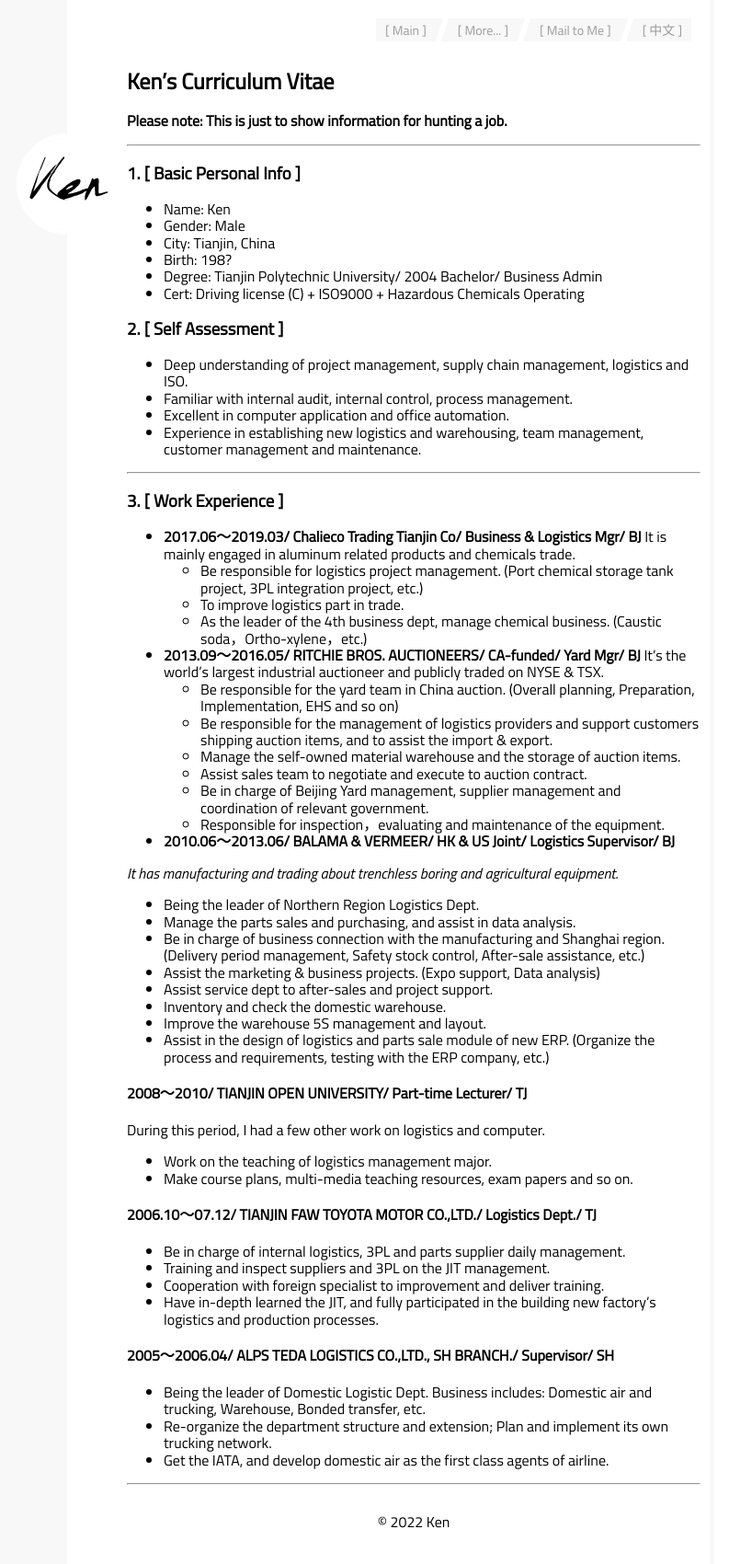
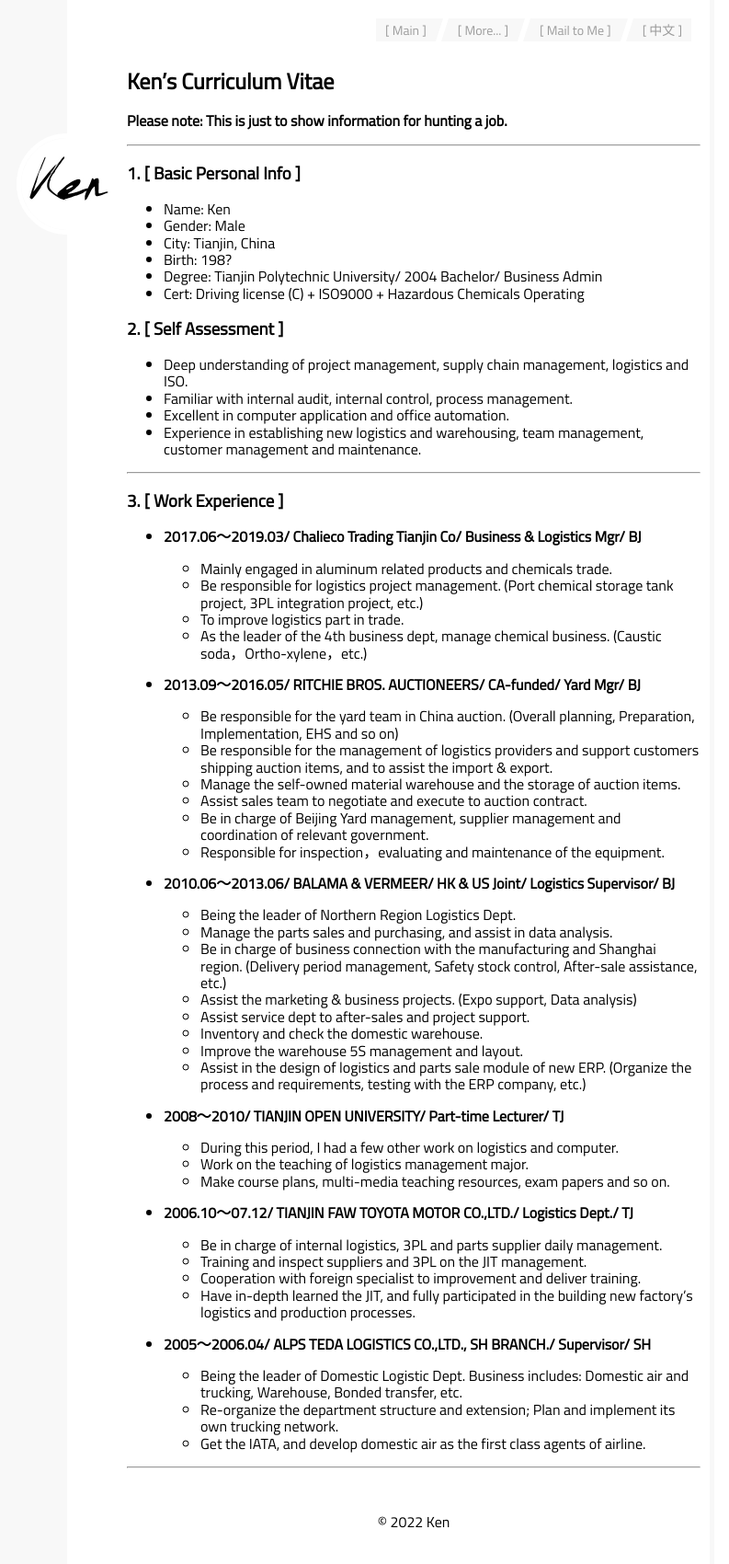
Before and after one commit to kenwebpage/kenwebpage.github.io, a Jekyll site: the page built from index.md, in a window 1280 px wide. Shown: the whole page at 92% size, without its empty margins (375-1168 px from the left). Built offline with Jekyll 4.4.1, drawn with Linux system fonts in a browser that asks for light colours.

Commit message:
m3_20220814135247

```diff
--- a/index.md
+++ b/index.md
@@ -30,13 +30,14 @@ title: Ken
 ### 3. [ Work Experience ]
 
 - **2017.06～2019.03/ Chalieco Trading Tianjin Co/ Business & Logistics Mgr/ BJ**
-It is mainly engaged in aluminum related products and chemicals trade.
+
+  - Mainly engaged in aluminum related products and chemicals trade.
   - Be responsible for logistics project management. (Port chemical storage tank project, 3PL integration project, etc.)
   - To improve logistics part in trade.
   - As the leader of the 4th business dept, manage chemical business. (Caustic soda，Ortho-xylene，etc.)
 
 - **2013.09～2016.05/ RITCHIE BROS. AUCTIONEERS/ CA-funded/ Yard Mgr/ BJ**
-It's the world's largest industrial auctioneer and publicly traded on NYSE & TSX.
+
   - Be responsible for the yard team in China auction. (Overall planning, Preparation, Implementation, EHS and so on)
   - Be responsible for the management of logistics providers and support customers shipping auction items, and to assist the import & export.
   - Manage the self-owned material warehouse and the storage of auction items.
@@ -45,8 +46,6 @@ It's the world's largest industrial auctioneer and publicly traded on NYSE & TSX
   - Responsible for inspection，evaluating and maintenance of the equipment.
 
 - **2010.06～2013.06/ BALAMA & VERMEER/ HK & US Joint/ Logistics Supervisor/ BJ**
-
-*It has manufacturing and trading about trenchless boring and agricultural equipment.*
 
   - Being the leader of Northern Region Logistics Dept.
   - Manage the parts sales and purchasing, and assist in data analysis.
@@ -57,24 +56,23 @@ It's the world's largest industrial auctioneer and publicly traded on NYSE & TSX
   - Improve the warehouse 5S management and layout.
   - Assist in the design of logistics and parts sale module of new ERP. (Organize the process and requirements, testing with the ERP company, etc.)
 
-#### **2008～2010/ TIANJIN OPEN UNIVERSITY/ Part-time Lecturer/ TJ**
+- **2008～2010/ TIANJIN OPEN UNIVERSITY/ Part-time Lecturer/ TJ**
 
-During this period, I had a few other work on logistics and computer.
+  - During this period, I had a few other work on logistics and computer.
+  - Work on the teaching of logistics management major.
+  - Make course plans, multi-media teaching resources, exam papers and so on.
 
-- Work on the teaching of logistics management major.
-- Make course plans, multi-media teaching resources, exam papers and so on.
+- **2006.10～07.12/ TIANJIN FAW TOYOTA MOTOR CO.,LTD./ Logistics Dept./ TJ**
 
-#### **2006.10～07.12/ TIANJIN FAW TOYOTA MOTOR CO.,LTD./ Logistics Dept./ TJ**
+  - Be in charge of internal logistics, 3PL and parts supplier daily management.
+  - Training and inspect suppliers and 3PL on the JIT management.
+  - Cooperation with foreign specialist to improvement and deliver training.
+  - Have in-depth learned the JIT, and fully participated in the building new factory's logistics and production processes.
 
-- Be in charge of internal logistics, 3PL and parts supplier daily management.
-- Training and inspect suppliers and 3PL on the JIT management.
-- Cooperation with foreign specialist to improvement and deliver training.
-- Have in-depth learned the JIT, and fully participated in the building new factory's logistics and production processes.
+- **2005～2006.04/ ALPS TEDA LOGISTICS CO.,LTD., SH BRANCH./ Supervisor/ SH**
 
-#### **2005～2006.04/ ALPS TEDA LOGISTICS CO.,LTD., SH BRANCH./ Supervisor/ SH**
-
-- Being the leader of Domestic Logistic Dept. Business includes: Domestic air and trucking, Warehouse, Bonded transfer, etc.
-- Re-organize the department structure and extension; Plan and implement its own trucking network.
-- Get the IATA, and develop domestic air as the first class agents of airline.
+  - Being the leader of Domestic Logistic Dept. Business includes: Domestic air and trucking, Warehouse, Bonded transfer, etc.
+  - Re-organize the department structure and extension; Plan and implement its own trucking network.
+  - Get the IATA, and develop domestic air as the first class agents of airline.
 
 ---
```
